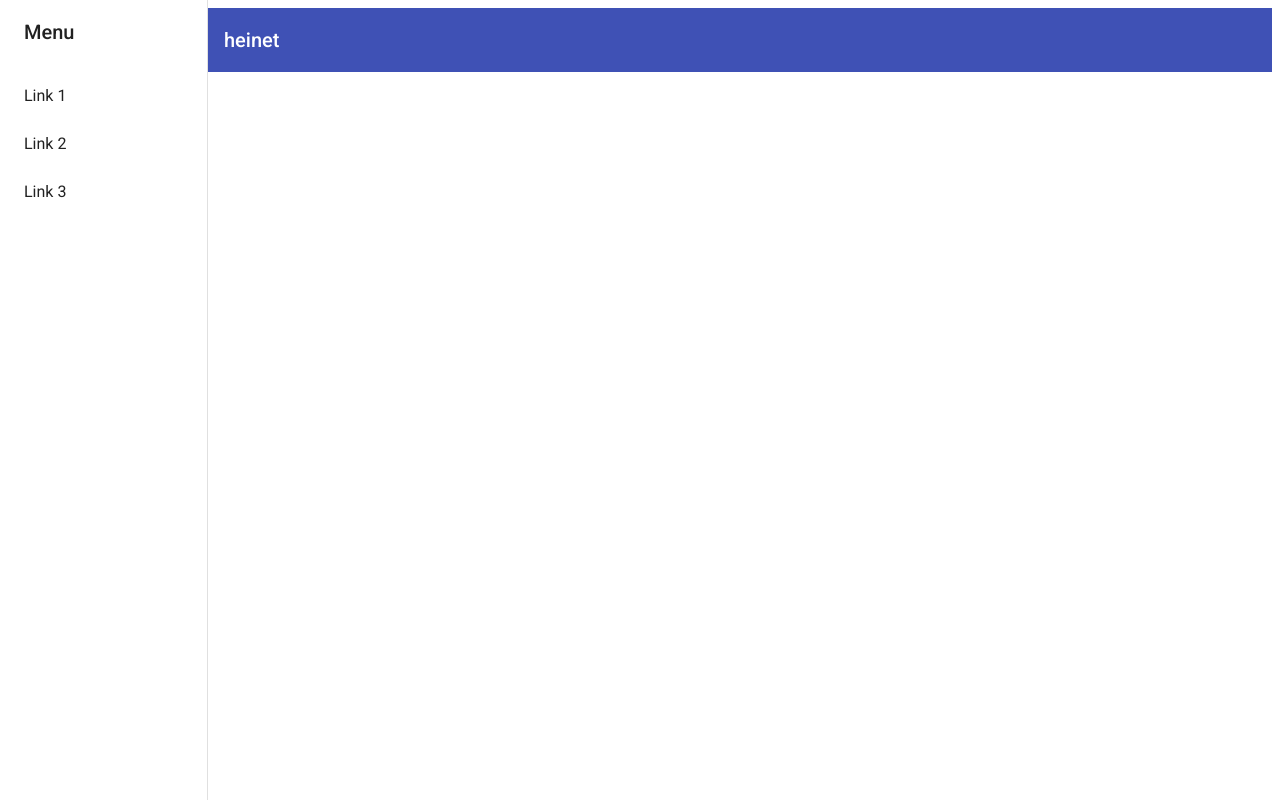
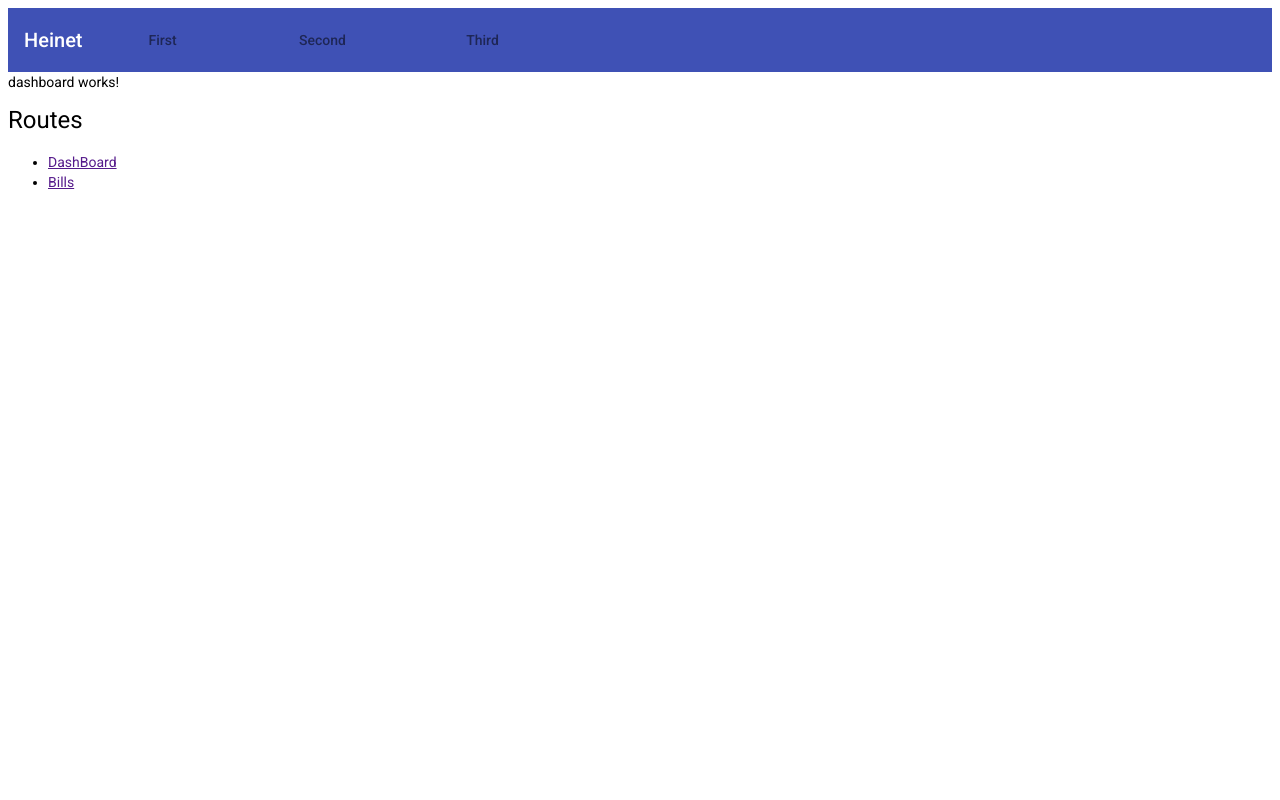
Before and after one commit to ojedabotansantiago/LacyLoading_V2, an Angular app: page /dashBoard in a window 1280 px wide. Built offline with nearby package versions, Linux system fonts and the light colour scheme.

Commit message:
Added material Module

```diff
--- a/src/app/app.module.ts
+++ b/src/app/app.module.ts
@@ -4,8 +4,9 @@ import { BrowserModule } from '@angular/platform-browser';
 import { AppRoutingModule } from './app-routing.module';
 import { AppComponent } from './app.component';
 import { HeaderComponent } from './shared/header/header.component';
+import { BrowserAnimationsModule } from '@angular/platform-browser/animations';
 import { MaterialModule } from './shared/material/material.module';
-import { BrowserAnimationsModule } from '@angular/platform-browser/animations';
+
 
 @NgModule({
   declarations: [
--- a/src/app/shared/header/header.component.html
+++ b/src/app/shared/header/header.component.html
@@ -1,27 +1,15 @@
 <mat-sidenav-container class="sidenav-container">
-  <mat-sidenav #drawer class="sidenav" fixedInViewport
-      [attr.role]="(isHandset$ | async) ? 'dialog' : 'navigation'"
-      [mode]="(isHandset$ | async) ? 'over' : 'side'"
-      [opened]="(isHandset$ | async) === false">
-    <mat-toolbar>Menu</mat-toolbar>
-    <mat-nav-list>
-      <a mat-list-item href="#">Link 1</a>
-      <a mat-list-item href="#">Link 2</a>
-      <a mat-list-item href="#">Link 3</a>
-    </mat-nav-list>
-  </mat-sidenav>
+
   <mat-sidenav-content>
     <mat-toolbar color="primary">
-      <button
-        type="button"
-        aria-label="Toggle sidenav"
-        mat-icon-button
-        (click)="drawer.toggle()"
-        *ngIf="isHandset$ | async">
-        <mat-icon aria-label="Side nav toggle icon">menu</mat-icon>
-      </button>
-      <span>heinet</span>
+      <span>Heinet</span>
+      <mat-tab-group [color]="'white'" [backgroundColor]="'white'">
+        <mat-tab label="First"></mat-tab>
+        <mat-tab label="Second"></mat-tab>
+        <mat-tab label="Third"></mat-tab>
+      </mat-tab-group>
     </mat-toolbar>
+
     <!-- Add Content Here -->
   </mat-sidenav-content>
 </mat-sidenav-container>
--- a/src/app/shared/material/material.module.ts
+++ b/src/app/shared/material/material.module.ts
@@ -6,6 +6,7 @@ import { MatButtonModule } from '@angular/material/button';
 import { MatSidenavModule } from '@angular/material/sidenav';
 import { MatIconModule } from '@angular/material/icon';
 import { MatListModule } from '@angular/material/list';
+import {MatTabsModule} from '@angular/material/tabs';
 
 const materialComponents = [
   LayoutModule,
@@ -13,7 +14,8 @@ const materialComponents = [
   MatButtonModule,
   MatSidenavModule,
   MatIconModule,
-  MatListModule
+  MatListModule,
+  MatTabsModule
 ];
 
 @NgModule({
```
